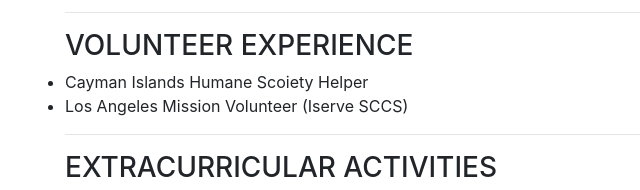
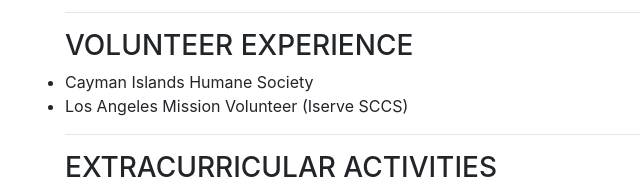
Before and after one commit to Jnalty96/jnalty96.github.io, a website with bundled scripts: page index.html in a window 1280 px wide. Shown: the part 3577-3767 px from the top of the page, 295-935 px from the left. Built offline with nearby package versions, Linux system fonts and the light colour scheme; a web font is replaced by a local one.

Commit message:
Update index.html

```diff
--- a/index.html
+++ b/index.html
@@ -205,7 +205,7 @@
             <li> Credit Union Limited Educational Grant</li>
 <hr>
             <h3> Volunteer Experience </h3>
-            <li> Cayman Islands Humane Scoiety Helper </li>
+            <li> Cayman Islands Humane Society </li>
             <li> Los Angeles Mission Volunteer (Iserve SCCS)</li>
             <hr>
             <h3> Extracurricular Activities </h3>
```
